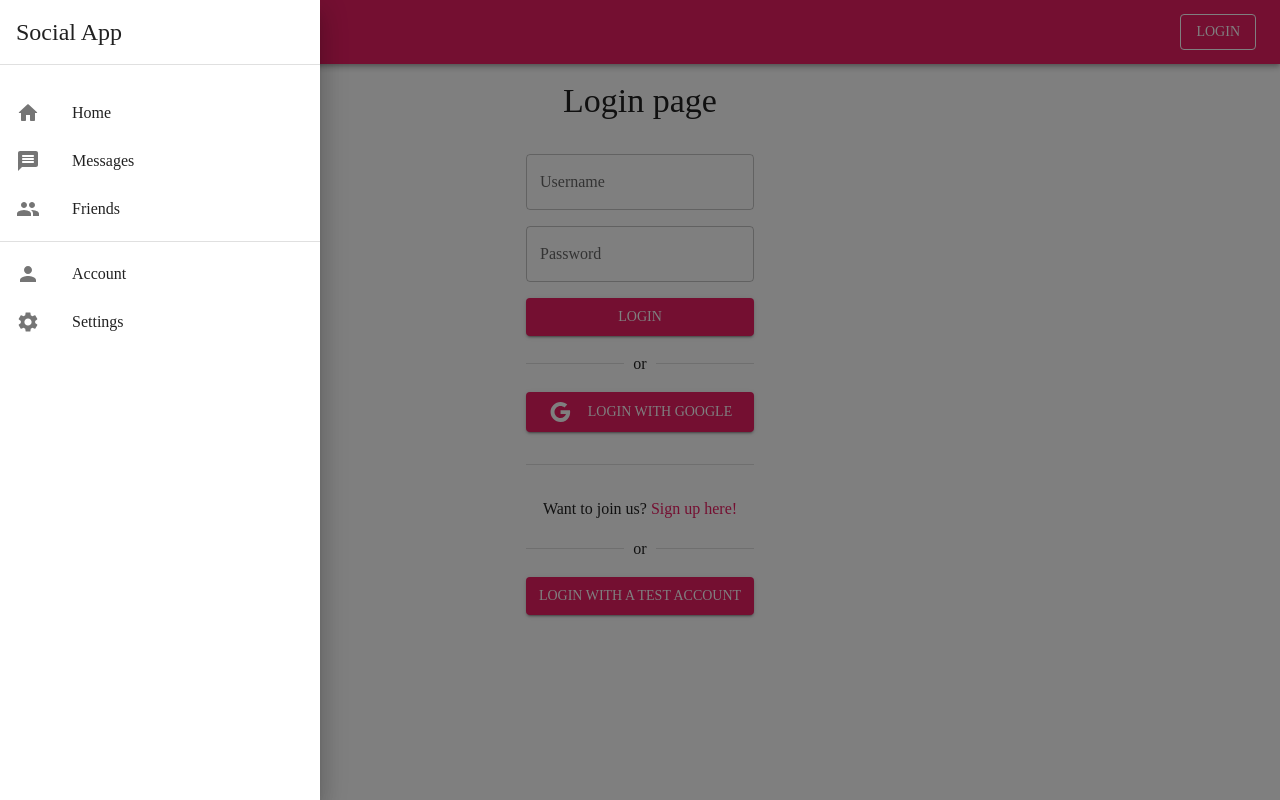
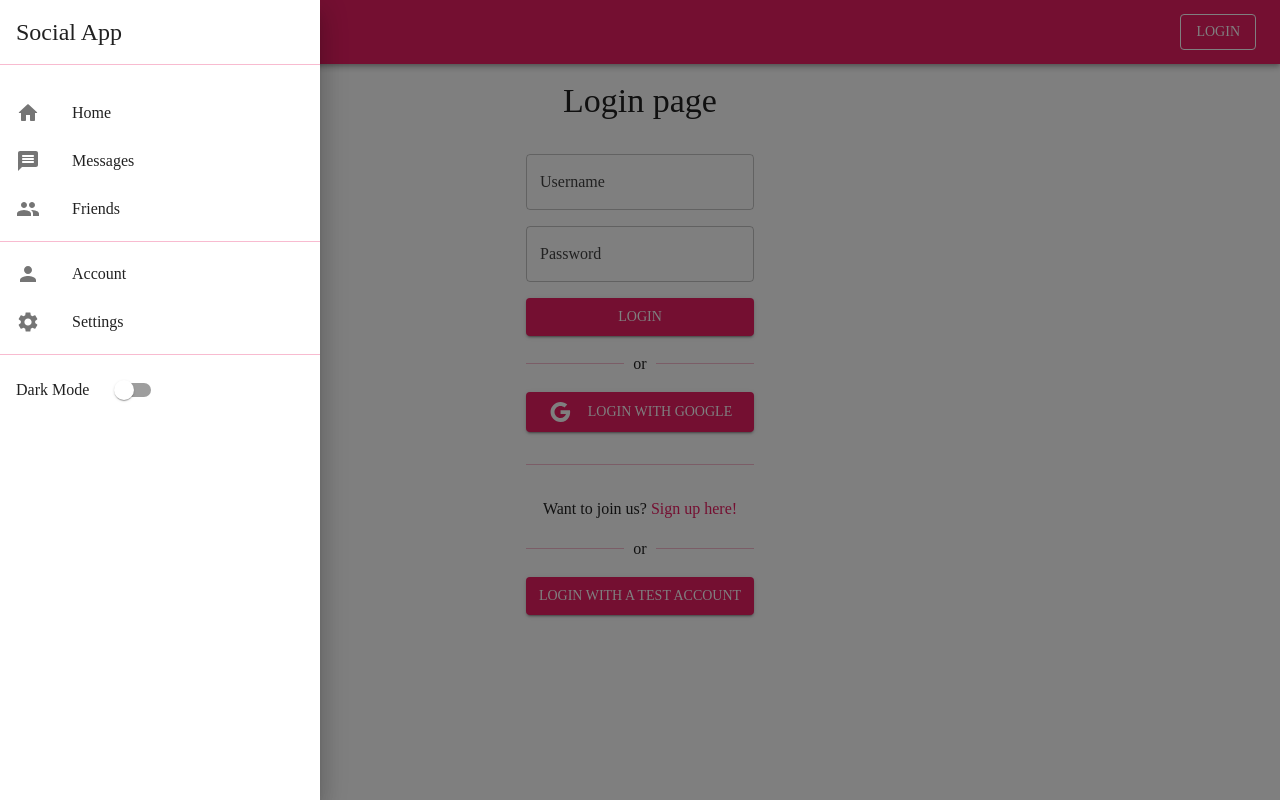
Before and after one commit to arito7/odinbook-front, a React (Create React App) app: page /login in a window 1280 px wide. Both pictures are taken after a click on the button "menu". Built offline with nearby package versions, Linux system fonts and the light colour scheme; the HTML template or start-up script is replaced by a standard one.

Commit message:
Implement light and dark mode

```diff
--- a/src/App.js
+++ b/src/App.js
@@ -4,7 +4,7 @@ import Navbar from './components/Navbar';
 import CssBaseline from '@mui/material/CssBaseline';
 import Box from '@mui/material/Box';
 import { createTheme, ThemeProvider } from '@mui/material/styles';
-import { green, purple, pink } from '@mui/material/colors';
+import { grey, purple, pink } from '@mui/material/colors';
 import Login from './pages/login';
 import NotFound from './pages/notfound';
 import Register from './pages/register';
@@ -12,17 +12,28 @@ import Home from './pages/home';
 import Friends from './pages/friends';
 import { AuthProvider, RequireAuth } from './contexts/AuthContext';
 
-const theme = createTheme({
-  palette: {
-    primary: {
-      main: pink[500],
-    },
-    secondary: {
-      main: purple[500],
-    },
-  },
+const getDesignTokens = (mode) => ({
   typography: {
     fontFamily: 'Ubuntu',
+  },
+  palette: {
+    mode,
+    ...(mode === 'light'
+      ? {
+          // palette values for light mode
+          primary: pink,
+          divider: pink[100],
+          text: {
+            primaary: grey[900],
+            secondary: grey[800],
+          },
+        }
+      : {
+          text: {
+            primary: '#fff',
+            secondary: grey[500],
+          },
+        }),
   },
 });
 
@@ -59,11 +70,15 @@ function App() {
 }
 
 const Layout = () => {
+  const [mode, setMode] = React.useState('light');
+
+  const theme = React.useMemo(() => createTheme(getDesignTokens(mode)), [mode]);
+
   return (
     <ThemeProvider theme={theme}>
       <CssBaseline />
       <Box>
-        <Navbar />
+        <Navbar setMode={setMode} mode={mode} />
         <Outlet />
       </Box>
     </ThemeProvider>
--- a/src/components/Navbar.jsx
+++ b/src/components/Navbar.jsx
@@ -22,8 +22,9 @@ import {
 } from '@mui/icons-material';
 import { useNavigate } from 'react-router-dom';
 import { useAuth } from '../contexts/AuthContext';
+import { Switch } from '@mui/material';
 
-const Navbar = () => {
+const Navbar = ({ setMode, mode }) => {
   const navigate = useNavigate();
   const auth = useAuth();
   const [drawerVisibile, setDrawerVisible] = useState(false);
@@ -145,6 +146,23 @@ const Navbar = () => {
               ))}
             </List>
           </nav>
+          <Divider />
+          <Box
+            sx={{
+              display: 'grid',
+              gridTemplateColumns: 'auto 1fr',
+              alignItems: 'center',
+              padding: '1rem',
+            }}
+          >
+            <Typography sx={{ marginRight: '1rem' }}>Dark Mode</Typography>
+            <Switch
+              defaultChecked={mode === 'dark'}
+              onChange={(e) =>
+                e.target.checked ? setMode('dark') : setMode('light')
+              }
+            />
+          </Box>
         </Box>
       </SwipeableDrawer>
     </Box>
```
